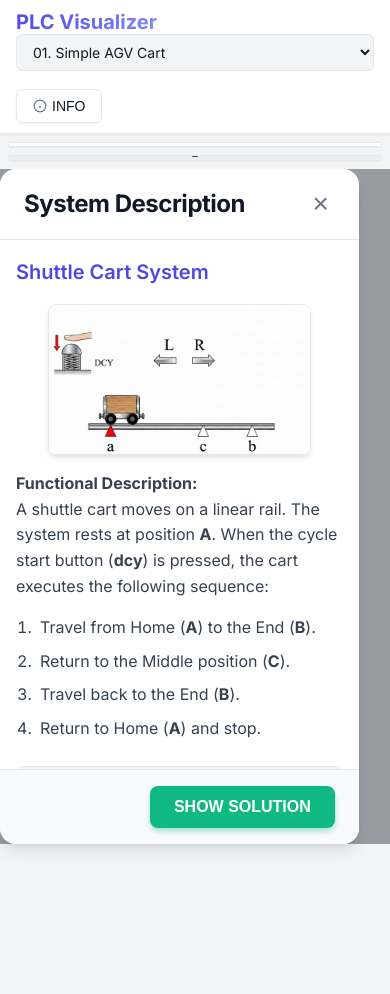
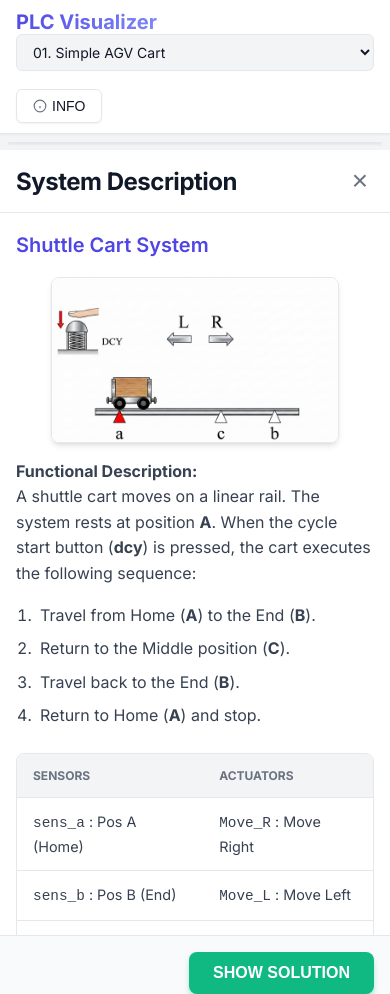
Before and after one commit to sayehtps-sys/AIS_GRAFCET, a plain HTML site: page index.html in a window 390 px wide. Before the commit the page ends 844 px from the top, so only its background shows below. Drawn offline with nearby package versions, Linux system fonts and the light colour scheme.

Commit message:
Update styles.css

```diff
--- a/styles.css
+++ b/styles.css
@@ -540,14 +540,48 @@ svg { width: 100%; height: 100%; display: block; }
     z-index: 10;
 }
 
-/* Specific Mobile Tweak */
+/* --- Mobile Modal Fix (Full Screen Sheet) --- */
+/* On small screens, we make the modal cover the entire screen to ensure maximizing space */
 @media (max-width: 640px) {
+    .modal-overlay {
+        align-items: flex-end; /* Align to bottom or center, doesn't matter much if full screen */
+        padding: 0; /* Remove padding */
+    }
+
     .modal-content {
-        max-height: 80dvh; /* Even safer on small phones */
-        width: 92%;
+        width: 100%;
+        height: 100dvh; /* Force full height usage */
+        max-height: 100dvh !important;
+        max-width: 100%;
+        border-radius: 0; /* no rounded corners */
+        margin: 0;
+
+        display: flex;
+        flex-direction: column;
     }
+
+    .modal-header {
+        padding: 16px;
+        flex-shrink: 0;
+        background: #fff;
+        z-index: 20;
+    }
+
     .modal-body {
-        padding: 16px; /* Save space */
+        padding: 16px;
+        flex: 1; /* Take all available space */
+        overflow-y: auto;
+        -webkit-overflow-scrolling: touch;
+    }
+
+    .modal-footer {
+        padding: 16px;
+        flex-shrink: 0;
+        background: #f9fafb;
+        z-index: 20;
+        border-top: 1px solid #e5e7eb;
+        /* Ensure SAFE AREA for modern phones (iPhone X home bar) */
+        padding-bottom: env(safe-area-inset-bottom, 20px);
     }
 }
 
```
